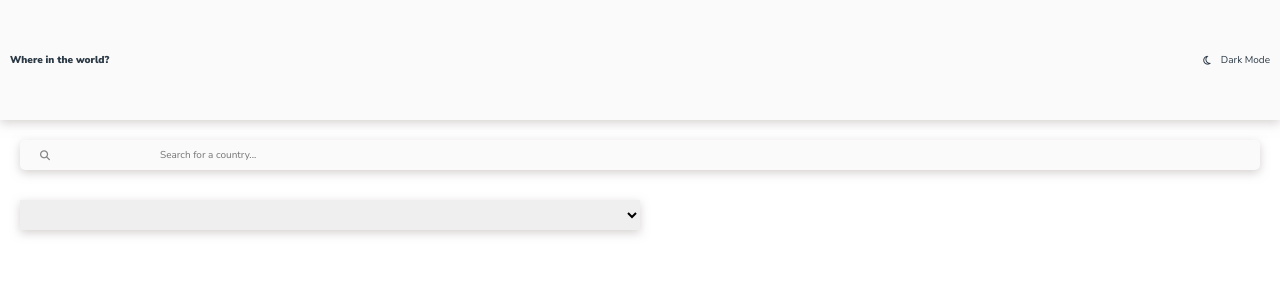
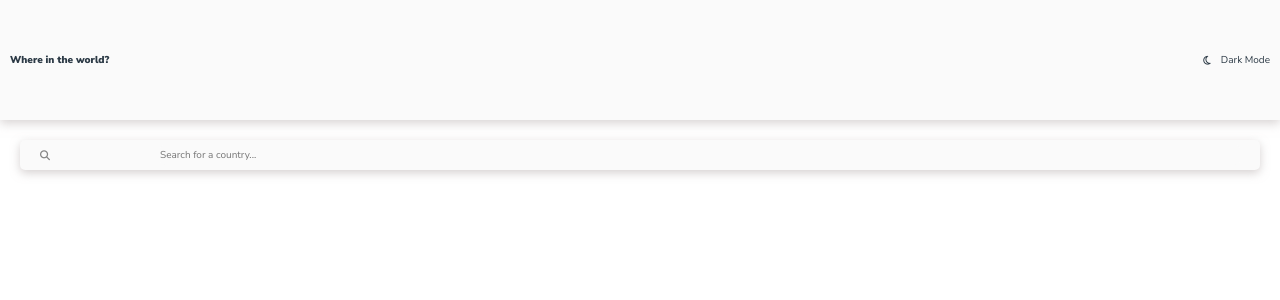
Before and after one commit to darubiomunoz/portfolio-11-countries, a React (Create React App) app: page / in a window 1280 px wide. Shown: the top 300 px of the page. Built offline with nearby package versions, Linux system fonts and the light colour scheme.

Commit message:
Deleting the select and option styled components

```diff
--- a/src/components/Filter.js
+++ b/src/components/Filter.js
@@ -1,12 +1,9 @@
 import StyledFilterSection from '../styles/StyledFilterSection';
-import StyledSelect from '../styles/StyledSelect';
 
 const Filter = () => {
   return (
     <StyledFilterSection>
-      <StyledSelect>
 
-      </StyledSelect>
     </StyledFilterSection>
   );
 }
--- a/src/styles/StyledSelect.js
+++ /dev/null
@@ -1,14 +0,0 @@
-import styled from 'styled-components';
-
-import { boxShadow, colorOption5, spacingRegular, spacingNormal, borderRadiusSmall } from './Variables';
-
-const StyledSelect = styled.select`
-  width: 50%;
-  height: ${spacingNormal};
-  border: none;
-  border-radius: ${borderRadiusSmall}
-  background-color: ${colorOption5};
-  box-shadow: ${boxShadow};
-`;
-
-export default StyledSelect;
```
